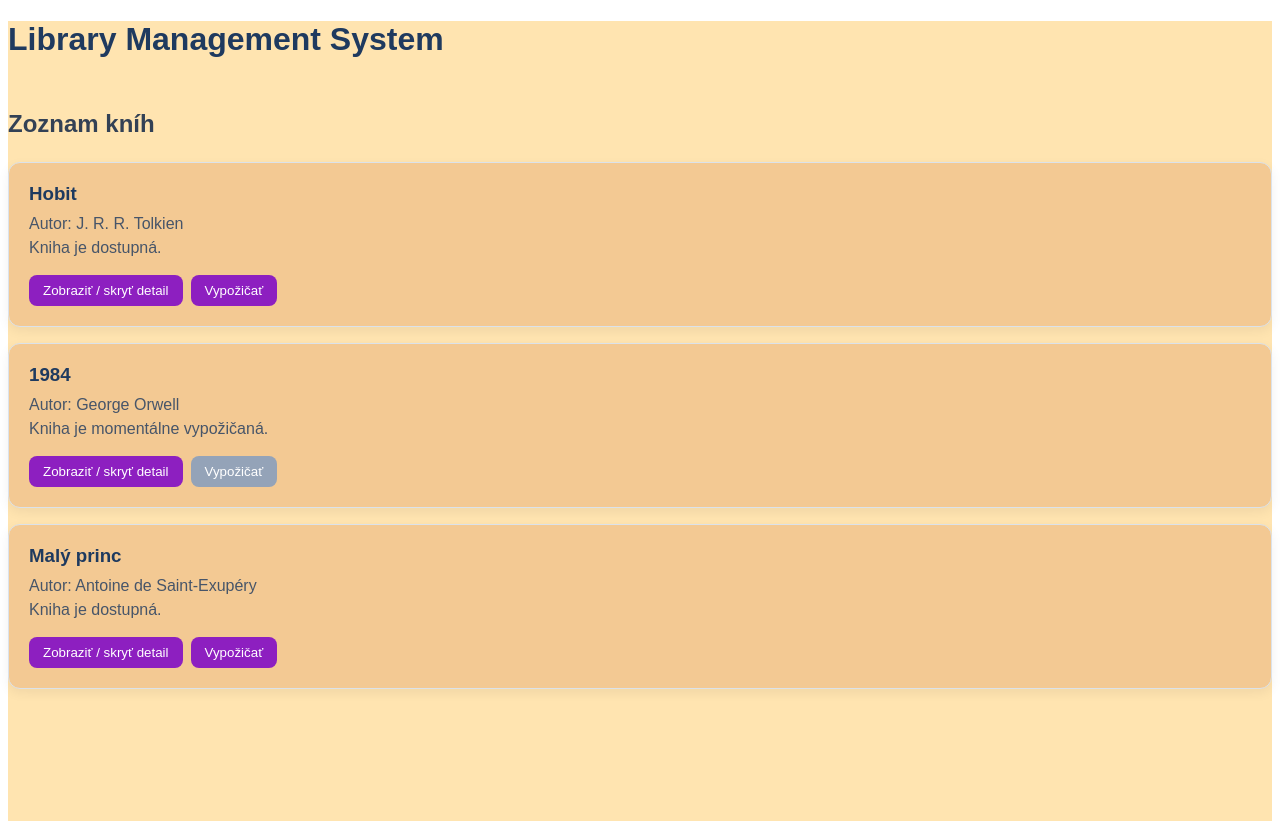
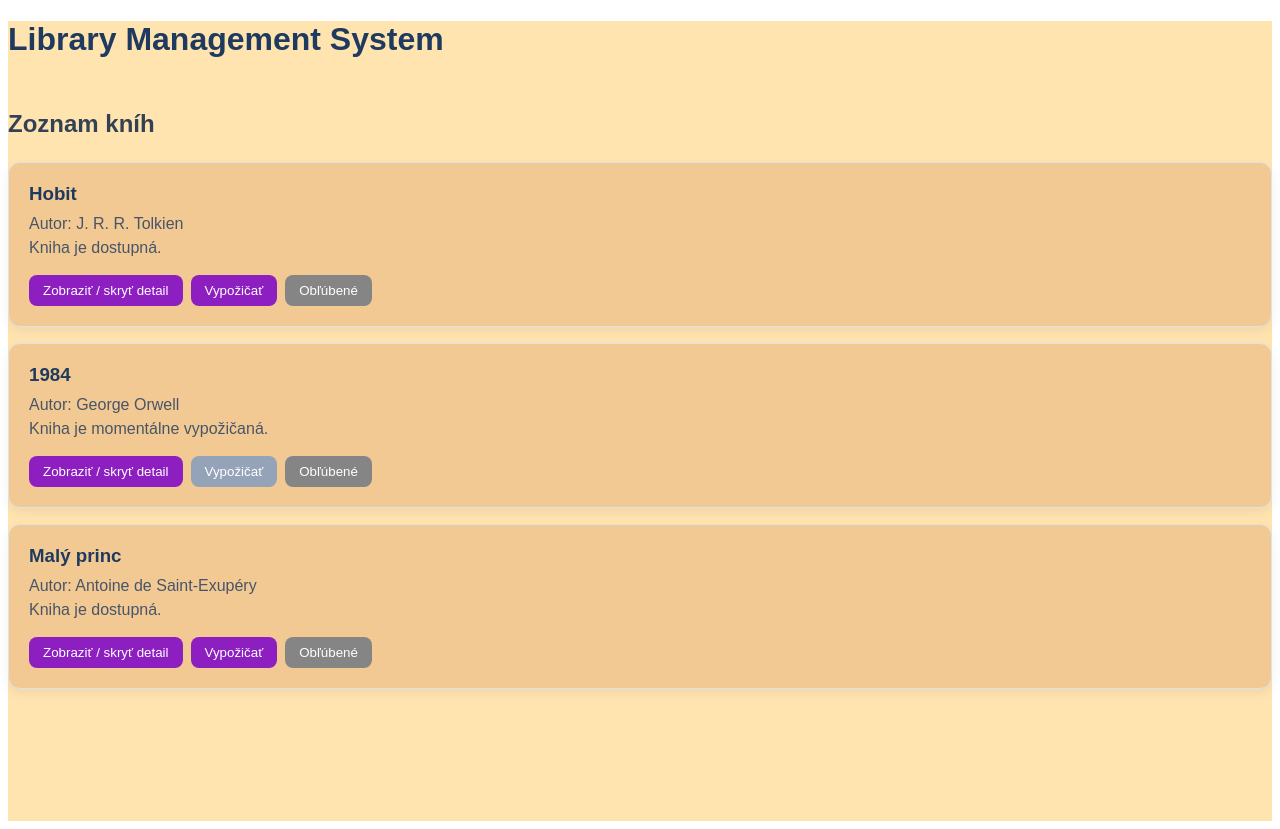
Before and after one commit to CodeCraft-ZAIT-Academy/2026_3AI_1_HRTUS_CVICENIA, an Angular app: page / in a window 1280 px wide. Built offline with nearby package versions, Linux system fonts and the light colour scheme.

Commit message:
Favorite Button

```diff
--- a/src/app/book-card/book-card.css
+++ b/src/app/book-card/book-card.css
@@ -28,7 +28,26 @@
   cursor: pointer;
 }
 
-.book-card button:hover {
+.book-card .favorite_button {
+  margin-top: 12px;
+  margin-right: 8px;
+  padding: 8px 14px;
+  border: none;
+  border-radius: 8px;
+  background-color: #858585;
+  color: white;
+  cursor: pointer;
+}
+
+.book-card .favorite_button:hover,  .book-card button:hover{
+  background-color: #1d4ed8;
+}
+
+.book-card .favorite_button.favorite-active {
+  background-color: #ff0101;
+}
+
+.book-card .favorite_button.favorite-active:hover {
   background-color: #1d4ed8;
 }
 
--- a/src/app/book-card/book-card.html
+++ b/src/app/book-card/book-card.html
@@ -16,7 +16,6 @@
   </div>
 }
 
-
 <button (click)="toggleDetails()">
   Zobraziť / skryť detail
 </button>
@@ -25,5 +24,12 @@
   Vypožičať
 </button>
 
+<button
+  class="favorite_button"
+  [class.favorite-active]="favorite"
+  (click)="toggleFavorite()"
+>
+  Obľúbené
+</button>
 
 </article>
--- a/src/app/book-card/book-card.ts
+++ b/src/app/book-card/book-card.ts
@@ -11,8 +11,13 @@ import { Book } from '../book';
 export class BookCard {
   book = input.required<Book>();
   showDetails: boolean = false;
+  favorite: boolean = false;
 
   toggleDetails(): void {
   this.showDetails = !this.showDetails;
 }
+
+  toggleFavorite(): void {
+    this.favorite = !this.favorite;
 }
+}
```
